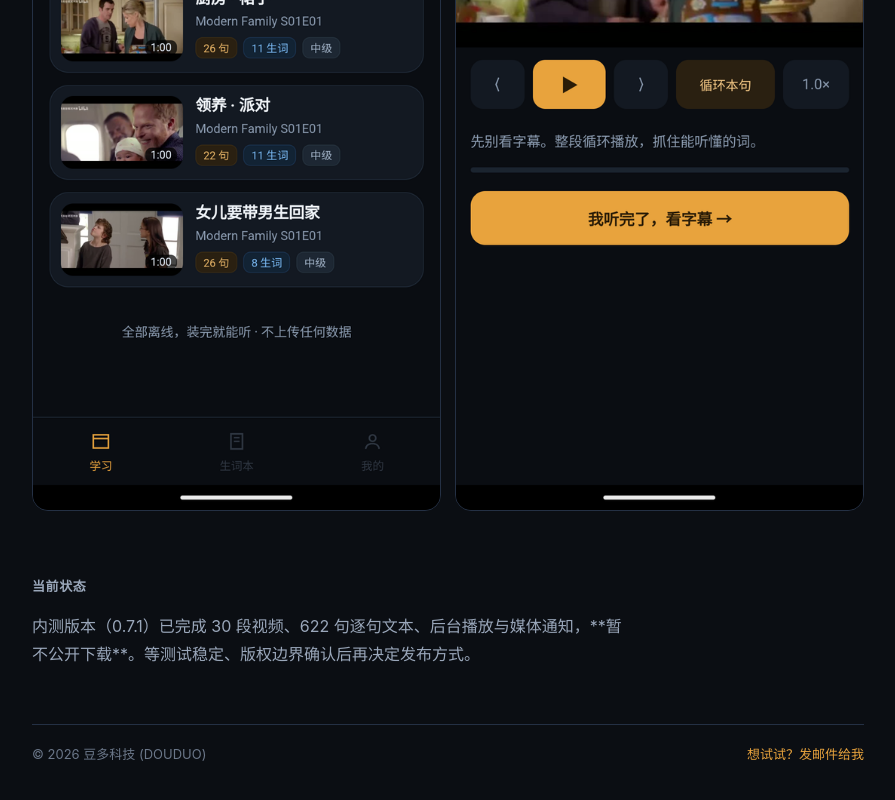
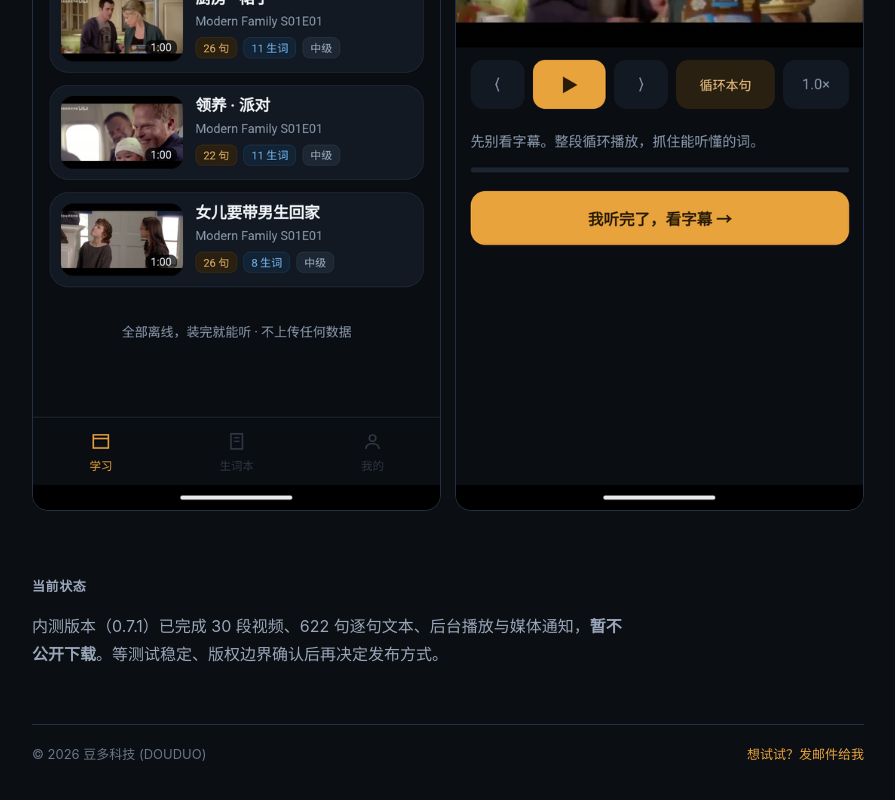
Before and after one commit to zzehui/DouDuo, a plain HTML site: page listening/index.html in a window 1280 px wide. Shown: the part 906-1706 px from the top of the page, without its empty margins (192-1087 px from the left). Drawn offline with Linux system fonts and the light colour scheme.

Commit message:
听·剧页：修 markdown 星号泄漏

```diff
--- a/listening/index.html
+++ b/listening/index.html
@@ -79,7 +79,7 @@
   </div>
 
   <h2 class="sec">当前状态</h2>
-  <p class="lede">内测版本（0.7.1）已完成 30 段视频、622 句逐句文本、后台播放与媒体通知，**暂不公开下载**。等测试稳定、版权边界确认后再决定发布方式。</p>
+  <p class="lede">内测版本（0.7.1）已完成 30 段视频、622 句逐句文本、后台播放与媒体通知，<b>暂不公开下载</b>。等测试稳定、版权边界确认后再决定发布方式。</p>
 
   <footer>
     <span>© 2026 豆多科技 (DOUDUO)</span>
```
